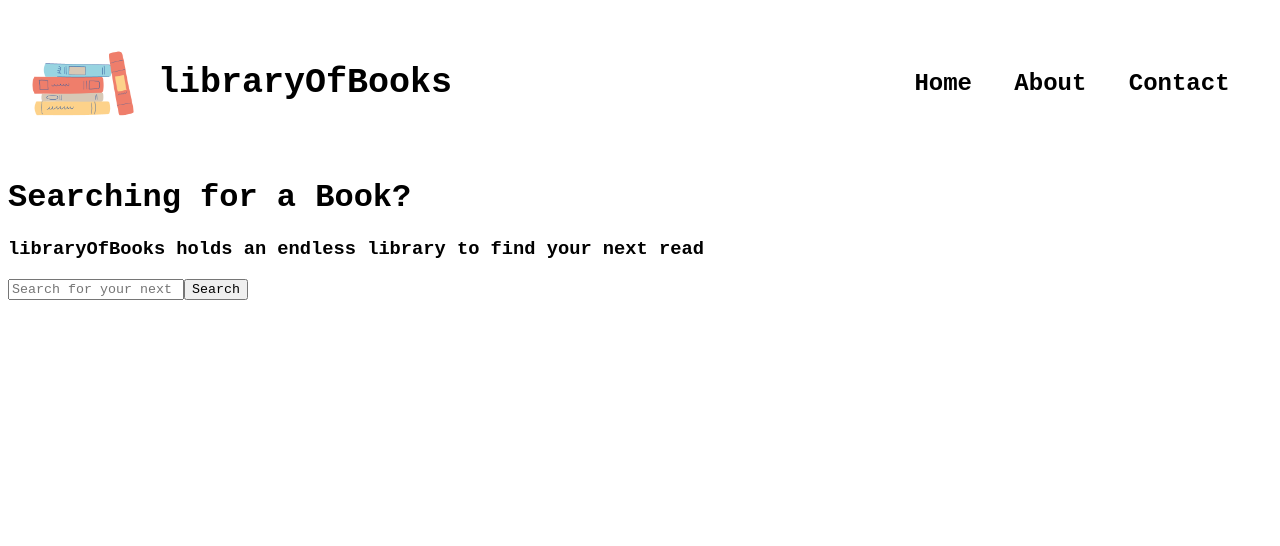
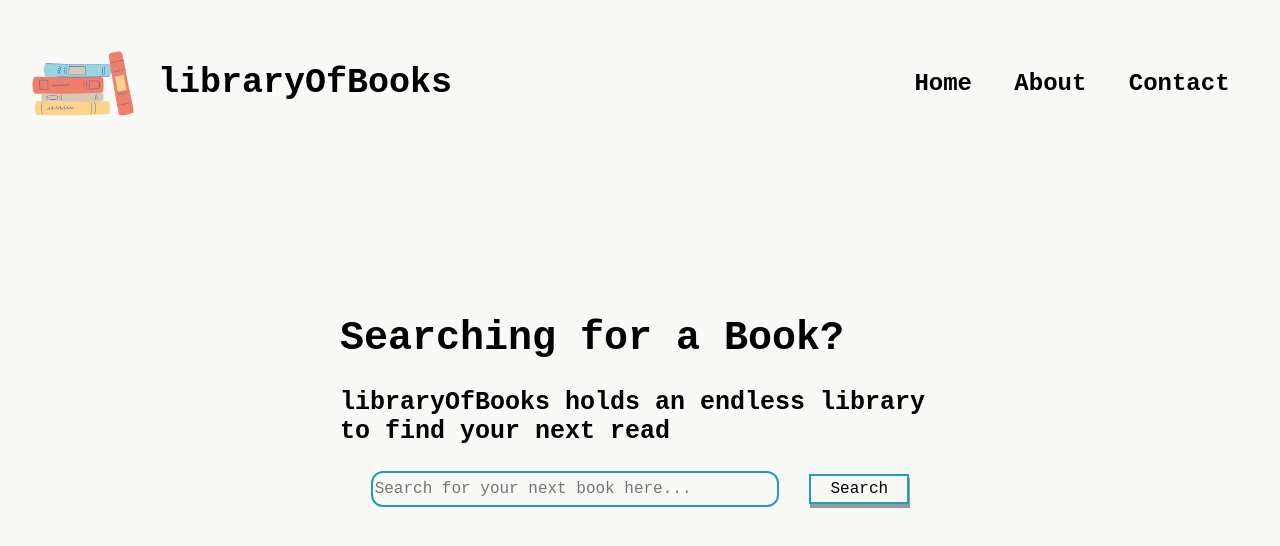
Before and after one commit to ashleykouch/google-books-api_react, a React (Vite) app in the folder google-books-api/: page / in a window 1280 px wide. Shown: the top 546 px of the page. Built offline with nearby package versions, Linux system fonts and the light colour scheme; a web font is replaced by a local one.

Commit message:
added searchbar and search button code and styling

```diff
--- a/google-books-api/src/components/Navbar/NavBar.scss
+++ b/google-books-api/src/components/Navbar/NavBar.scss
@@ -18,7 +18,7 @@
   }
 
   &_header:hover {
-    color: #a2d2ff;
+    color: #219ebc;
   }
 
   &_li {
--- a/google-books-api/src/components/SearchBar/SearchBar.scss
+++ b/google-books-api/src/components/SearchBar/SearchBar.scss
@@ -0,0 +1,53 @@
+.searchbar {
+  height: 60vh;
+  display: flex;
+  flex-direction: column;
+  justify-content: center;
+  align-items: center;
+
+  &_title {
+    width: 600px;
+    &_header {
+      font-size: 40px;
+    }
+    &_subheader {
+      font-size: 25px;
+    }
+  }
+
+  &_form {
+    width: 600px;
+    display: flex;
+    flex-direction: row;
+    justify-content: space-evenly;
+    align-items: center;
+
+    &_input {
+      width: 400px;
+      height: 30px;
+      border: 2px solid #219ebc;
+      border-radius: 12px;
+      font-size: 16px;
+    }
+  }
+
+  &_button {
+    width: 100px;
+    height: 30px;
+    border: 2px solid #219ebc;
+    font-size: 16px;
+    box-shadow: 1px 4px #999;
+
+    &:hover {
+      background-color: #219ebc;
+      color: white;
+    }
+
+    &:active {
+      background-color: #219ebc;
+      color: white;
+      box-shadow: 0.5px 2px #666;
+      transform: translateY(4px);
+    }
+  }
+}
--- a/google-books-api/src/components/SearchBar/SearchBar.tsx
+++ b/google-books-api/src/components/SearchBar/SearchBar.tsx
@@ -32,19 +32,24 @@ const SearchBar: React.FC = () => {
 
   return (
     <div className="searchbar">
-      <div className="searchbar_header">
-        <h1>Searching for a Book?</h1>
-        <h3>libraryOfBooks holds an endless library to find your next read</h3>
+      <div className="searchbar_title">
+        <h1 className="searchbar_title_header">Searching for a Book?</h1>
+        <h3 className="searchbar_title_subheader">
+          libraryOfBooks holds an endless library to find your next read
+        </h3>
       </div>
 
-      <form onSubmit={searchBooks}>
+      <form onSubmit={searchBooks} className="searchbar_form">
         <input
+          className="searchbar_form_input"
           type="text"
           value={query}
           onChange={(e) => setQuery(e.target.value)}
           placeholder="Search for your next book here..."
         />
-        <button type="submit">Search</button>
+        <button type="submit" className="searchbar_button">
+          Search
+        </button>
       </form>
 
       <div className="books-container">
--- a/google-books-api/src/index.css
+++ b/google-books-api/src/index.css
@@ -72,4 +72,5 @@ button:focus-visible {
 
 * {
   font-family: "Chivo Mono", monospace;
+  background-color: #f9f9f7;
 }
```
